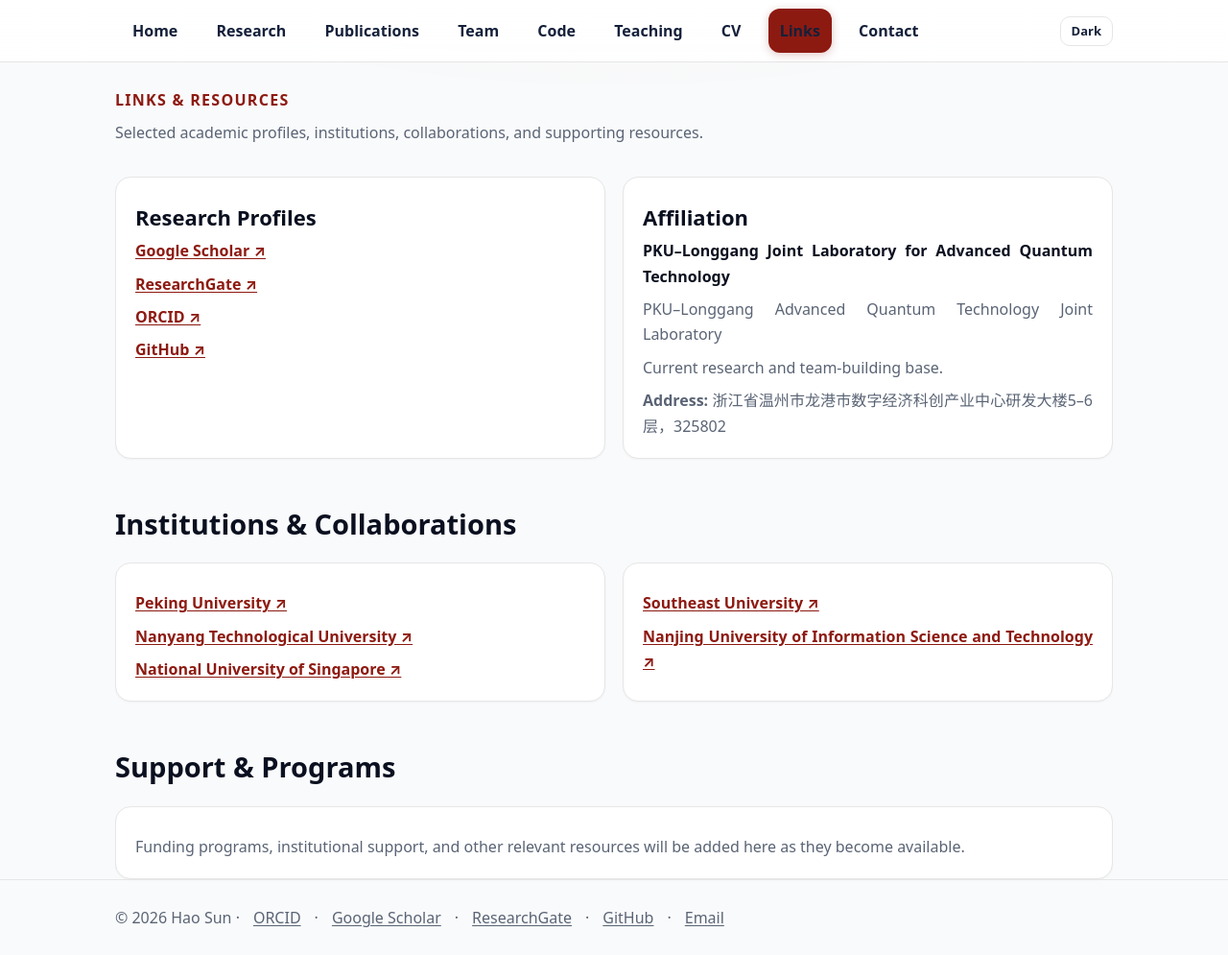
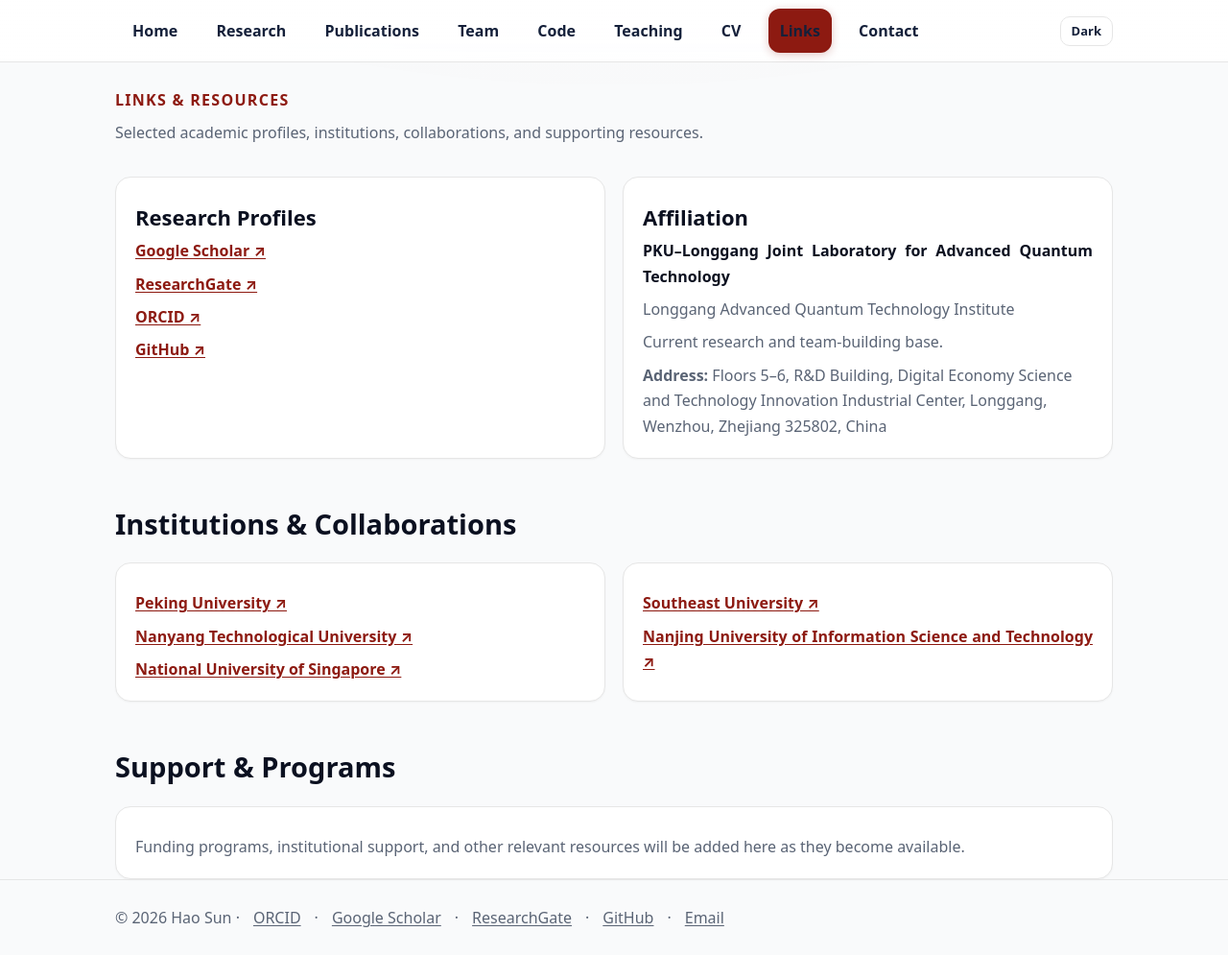
Before and after one commit to sunohao/sunohao.github.io, a Jekyll site: the page built from links/index.md, in a window 1280 px wide and 995 px high. Shown: the whole window at 96% size. Built offline with Jekyll 4.4.1, drawn with Linux system fonts in a browser that asks for light colours.

Commit message:
Update affiliation subtitle and English address

```diff
--- a/links/index.md
+++ b/links/index.md
@@ -20,9 +20,9 @@ permalink: /links.html
   <div class="card pad">
     <h2>Affiliation</h2>
     <p><strong>PKU–Longgang Joint Laboratory for Advanced Quantum Technology</strong></p>
-    <p class="muted">PKU–Longgang Advanced Quantum Technology Joint Laboratory</p>
+    <p class="muted" style="text-align:left;">Longgang Advanced Quantum Technology Institute</p>
     <p class="muted">Current research and team-building base.</p>
-    <p class="muted"><strong>Address:</strong> 浙江省温州市龙港市数字经济科创产业中心研发大楼5–6层，325802</p>
+    <p class="muted" style="text-align:left;"><strong>Address:</strong> Floors 5–6, R&amp;D Building, Digital Economy Science and Technology Innovation Industrial Center, Longgang, Wenzhou, Zhejiang 325802, China</p>
   </div>
 </div>
 
```
